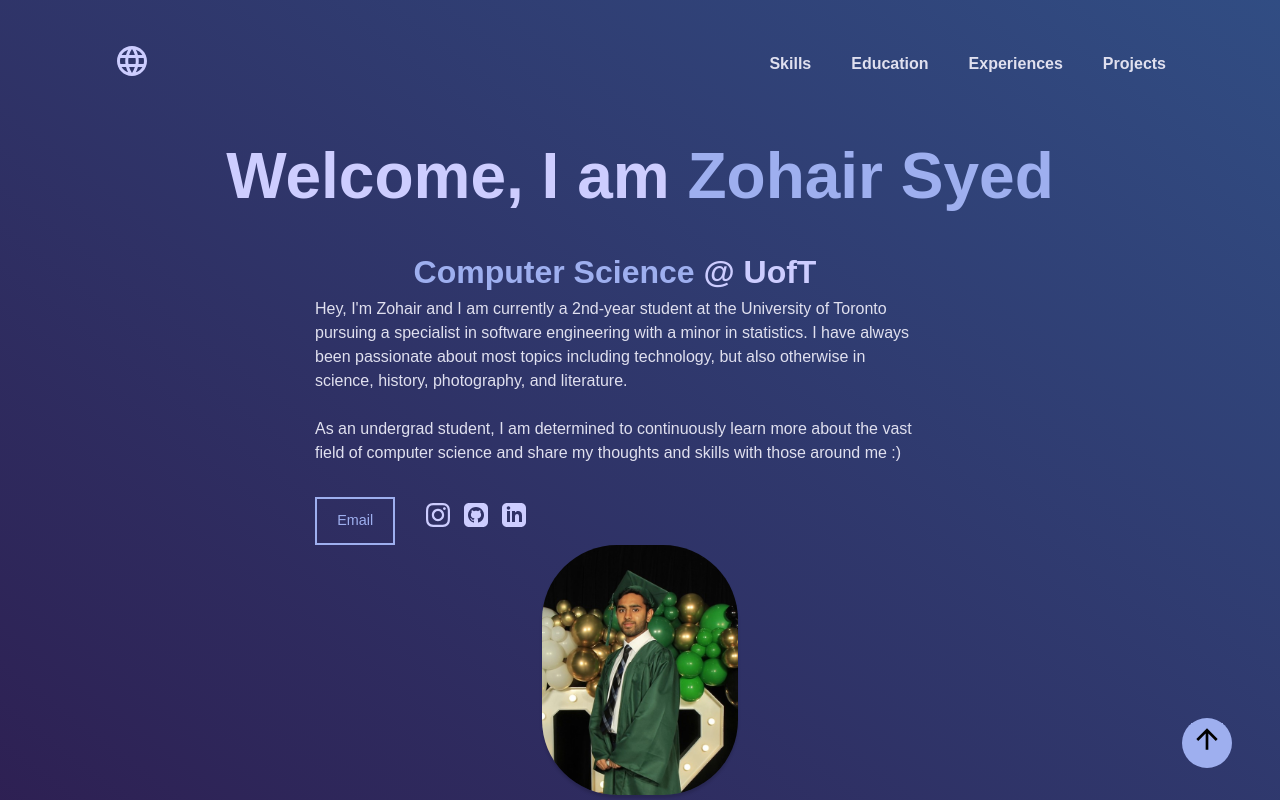
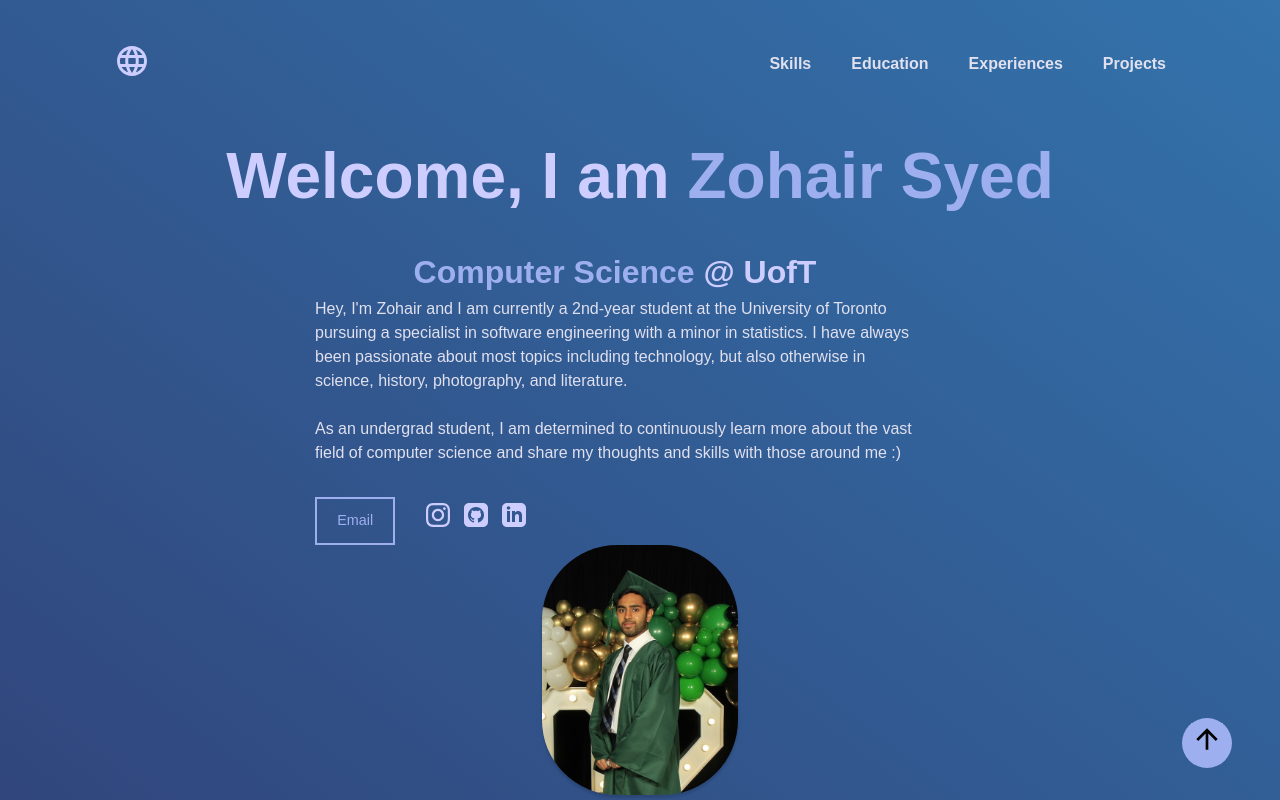
Before and after one commit to zsspan/zsspan.github.io, a React (Create React App) app: page / in a window 1280 px wide. Shown: the top 800 px of the page. Built offline with nearby package versions, Linux system fonts and the light colour scheme.

Commit message:
fix: remove background animation to reduce flickering

```diff
--- a/src/styles/App.css
+++ b/src/styles/App.css
@@ -158,7 +158,7 @@ svg:hover {
   width: 100%;
   background: linear-gradient(37deg, #000000, #2c093a, #3586c1);
   background-size: 180% 180%;
-  animation: gradient-animation 5s ease infinite;
+  /* animation: gradient-animation 5s ease infinite; */
 }
 
 @keyframes gradient-animation {
```
